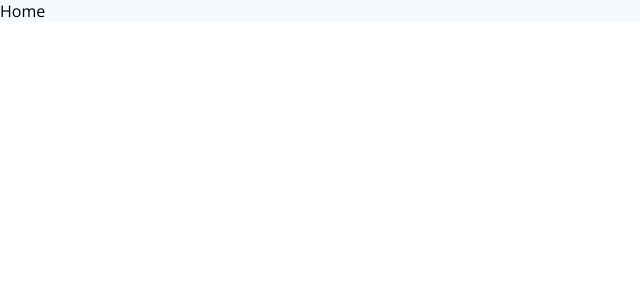
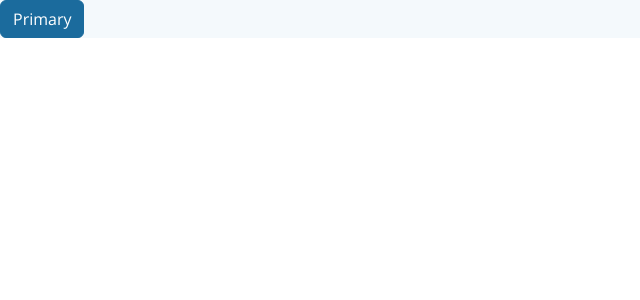
Before and after one commit to Tetohsolar/teto-front, a React (Create React App) app: page / in a window 1280 px wide. Shown: the top 300 px of the page, without its empty margins (0-640 px from the left). Built offline with nearby package versions, Linux system fonts and the light colour scheme.

Commit message:
Install and configure Bootstrap

```diff
--- a/package.json
+++ b/package.json
@@ -6,6 +6,7 @@
     "@testing-library/jest-dom": "^5.16.5",
     "@testing-library/react": "^13.4.0",
     "@testing-library/user-event": "^13.5.0",
+    "bootstrap": "^5.3.0-alpha1",
     "react": "^18.2.0",
     "react-dom": "^18.2.0",
     "react-scripts": "5.0.1",
--- a/src/index.js
+++ b/src/index.js
@@ -1,5 +1,7 @@
 import React from 'react';
 import ReactDOM from 'react-dom/client';
+import 'bootstrap';
+import './scss/custom.scss';
 import App from './App';
 import reportWebVitals from './reportWebVitals';
 
--- a/src/pages/home/Home.js
+++ b/src/pages/home/Home.js
@@ -1,7 +1,13 @@
-import './home.css';
+import './home.scss';
 
 const Home = () => {
-  return <div className="home">Home</div>;
+  return (
+    <div className="home">
+      <button type="button" className="btn btn-primary">
+        Primary
+      </button>
+    </div>
+  );
 };
 
 export default Home;
--- /dev/null
+++ b/src/scss/abstracts/_variables.scss
@@ -0,0 +1,2 @@
+// Colors
+$primary: #1B6B9D;
--- /dev/null
+++ b/src/scss/custom.scss
@@ -0,0 +1,16 @@
+@import "./abstracts/variables";
+
+// Create your own map
+$custom-colors: (
+  "custom-color": #F2811D
+);
+
+@import "~bootstrap/scss/functions";
+@import "~bootstrap/scss/variables";
+@import "~bootstrap/scss/variables-dark";
+@import "~bootstrap/scss/mixins";
+
+// Merge the maps
+$theme-colors: map-merge($theme-colors, $custom-colors);
+
+@import "~bootstrap/scss/bootstrap";
```
Also changed, not shown: src/pages/home/home.scss (renamed from src/pages/home/home.css), 1 other file (tests, documents, lock files or other folders).
